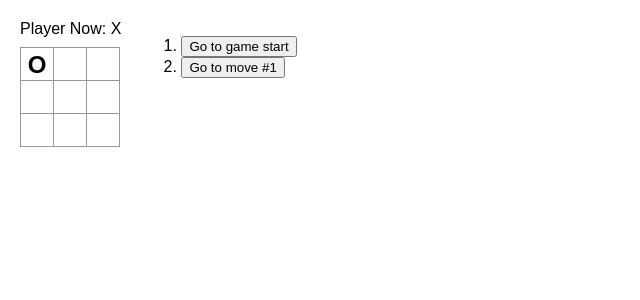
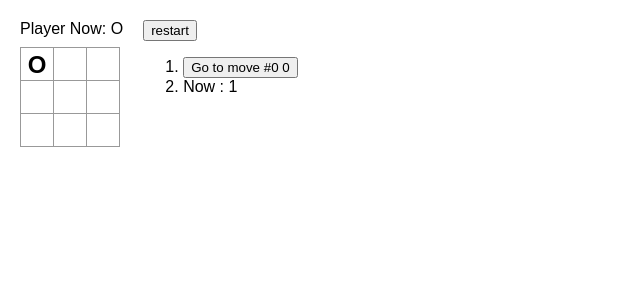
Before and after one commit to jammama/react-tutorial, a React (Create React App) app: page / in a window 1280 px wide. Both pictures are taken after a click on the button 37 px from the left and 64 px from the top of the page. Shown: the top 300 px of the page, without its empty margins (0-640 px from the left). Built offline with nearby package versions, Linux system fonts and the light colour scheme.

Commit message:
- history별 노출 라벨 변경

```diff
--- a/src/App.js
+++ b/src/App.js
@@ -20,8 +20,9 @@ function calculateWinner(squares) {
     }
     return null;
 }
+
 //보드판
-function Board({ xIsNext, squares, onPlay }) {
+function Board({xIsNext, squares, onPlay}) {
     // 렌더링 시점에 승자 결정
     const winner = calculateWinner(squares);
     let status;
@@ -34,7 +35,7 @@ function Board({ xIsNext, squares, onPlay }) {
     // 클릭시 onPlay로 배열 전달
     function handleClick(i) {
         const newSquares = squares.slice();
-        if(!!newSquares[i] || calculateWinner(squares)){
+        if (!!newSquares[i] || calculateWinner(squares)) {
             return;
         }
         if (xIsNext) {
@@ -58,11 +59,13 @@ function Board({ xIsNext, squares, onPlay }) {
     };
     return (<>
         <div className="status">{status}</div>
+
         {renderRow(0)}
         {renderRow(3)}
         {renderRow(6)}
     </>);
 }
+
 export default function Game() {
     const [history, setHistory] = useState([Array(9).fill(null)]);
     const [currentMove, setCurrentMove] = useState(0);
@@ -72,20 +75,24 @@ export default function Game() {
     // 클릭시 플레이어 변경 및 히스토리 추가
     function handlePlay(nextSquares) {
         setHistory([...history, nextSquares]);
-        setCurrentMove(currentMove - 1);
+        setCurrentMove(history.length - 1 );
     }
+
     // 히스토리로 이동
     function jumpTo(nextStep) {
         setHistory(history.slice(0, nextStep + 1));
-        setCurrentMove(currentMove);
+        setCurrentMove(nextStep);
     }
+
     // move에 대한 렌더링
     const moves = history.map((squares, step) => {
-        const description = step ? "Go to move #" + step : "Go to game start";
         return (
-            <li key={step}>
-                <button onClick={() => jumpTo(step)}>{description}</button>
-            </li>
+            <>
+                <li key={step}>
+                    { step === currentMove + 1 ? <label>Now : {step}</label> :
+                        <button onClick={() => jumpTo(step)}>Go to move #{step} {currentMove}</button>}
+                </li>
+            </>
         );
     });
     return (
@@ -94,6 +101,7 @@ export default function Game() {
                 <Board xIsNext={xIsNext} squares={currentSquares} onPlay={handlePlay}/>
             </div>
             <div className="game-info">
+                <button onClick={() => jumpTo(0)}>restart</button>
                 <ol>{moves}</ol>
             </div>
         </div>
```
